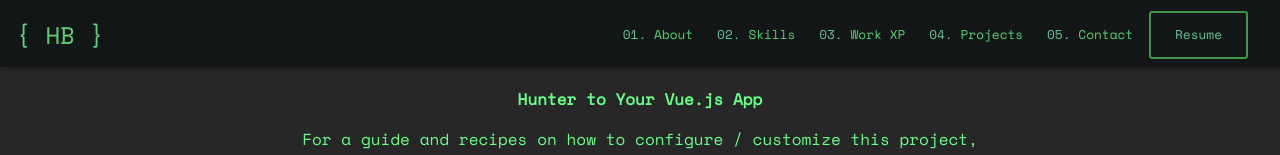
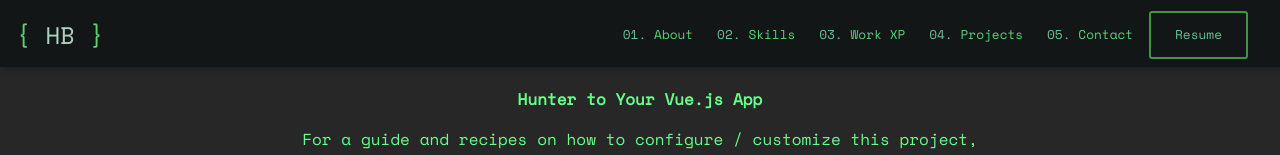
Before and after one commit to hbrockster/personal-site, a Vue app: page / in a window 1280 px wide. Shown: the top 155 px of the page. Built offline with nearby package versions, Linux system fonts and the light colour scheme.

Commit message:
Added color for logo

```diff
--- a/src/components/NavigationBar.vue
+++ b/src/components/NavigationBar.vue
@@ -77,6 +77,7 @@
   font-size: 2rem;
 }
 .nav-bar__intials {
+  color: #cbffe5;
   background: inherit;
   font-size: 1.5rem;
   transition: all 300ms;
```
